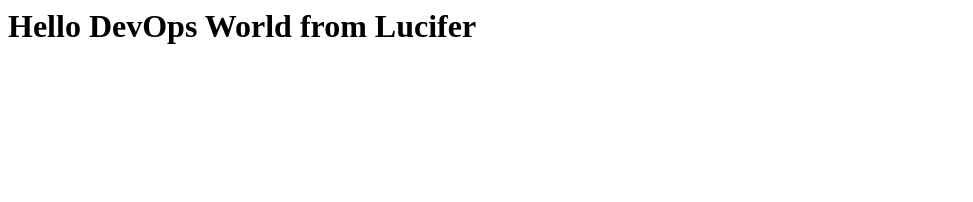
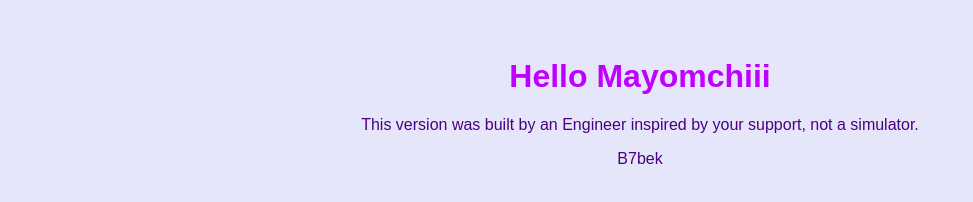
Before and after one commit to HazemSobhy-create/my-first-devops-project, a plain HTML site: page index.html in a window 1280 px wide. Shown: the whole page, without its empty margins (0-973 px from the left). Drawn offline with Linux system fonts and the light colour scheme.

```diff
--- a/index.html
+++ b/index.html
@@ -1 +1,17 @@
-<h1>Hello DevOps World from Lucifer</h1>
+<html>
+<head>
+<style>
+body {background-color: #e6e6fa; /* Light purple background */
+font-family: sans-serif;
+text-align: center;
+padding-top: 50px;}
+h1 { color: #bf00ff; /* Deep purple text */}
+p {color: #4b0082; /* Dark purple for paragraph */}
+</style>
+</head>
+<body>
+<h1>Hello Mayomchiii</h1>
+<p>This version was built by an Engineer inspired by your support, not a simulator.
+<p>B7bek</p>
+</body>
+</html>
```
Also changed, not shown: 1 other file.
